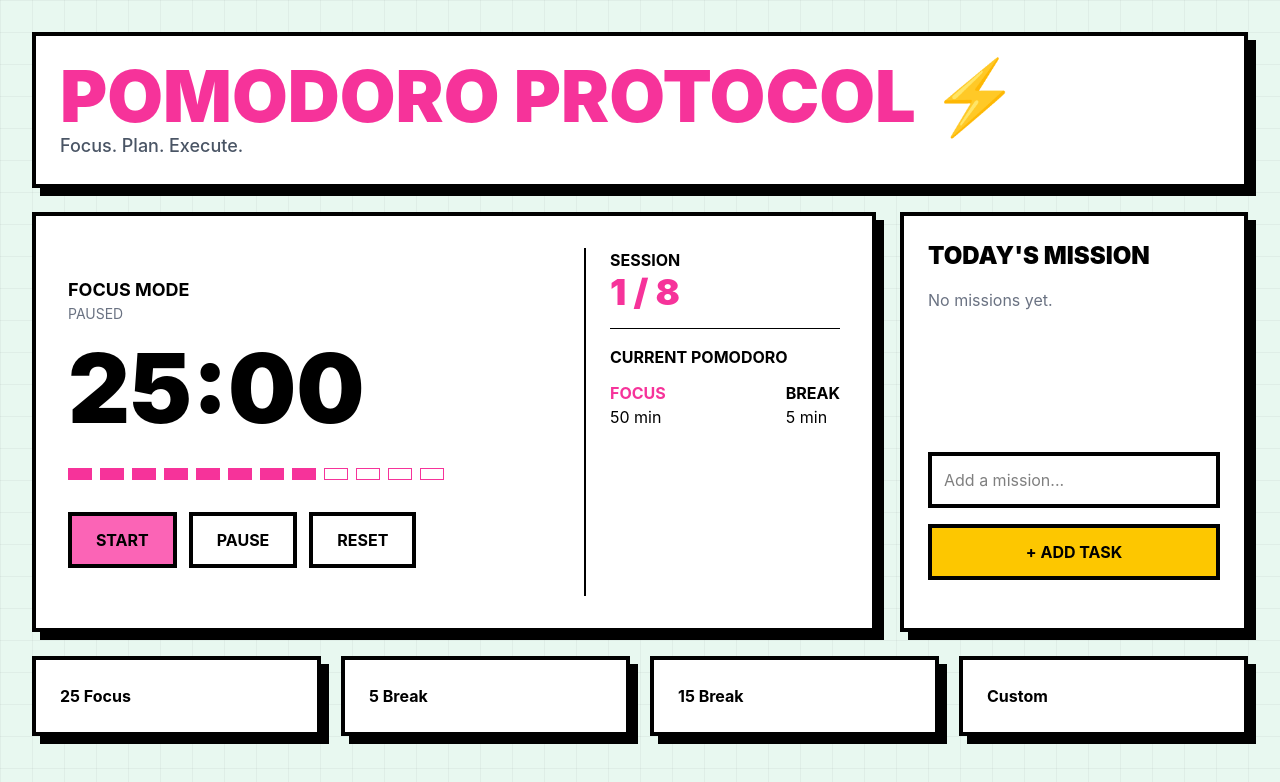
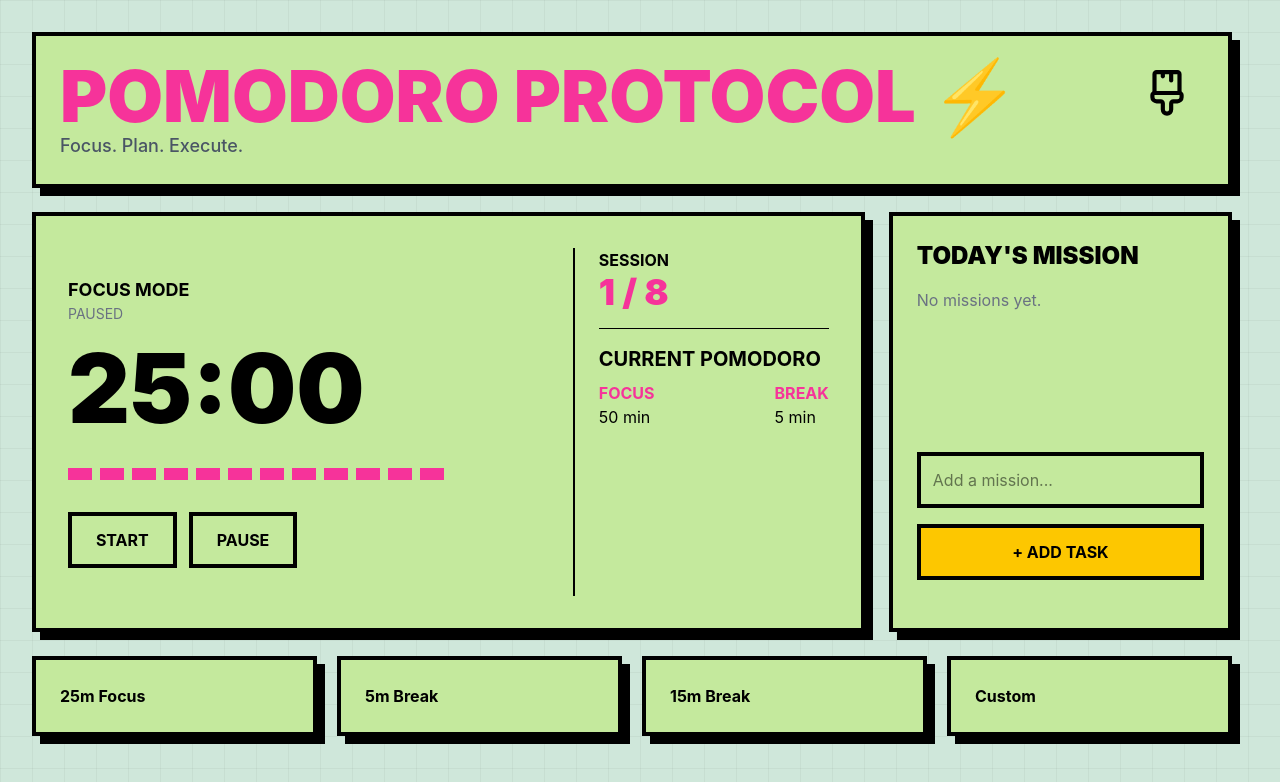
Before and after one commit to Subhuism/Pomodoro, a Next.js app: page / in a window 1280 px wide. Shown: the top 782 px of the page. Built offline with nearby package versions, Linux system fonts and the light colour scheme.

Commit message:
upgraded ui with interactive elements

```diff
--- a/src/app/components/Header.jsx
+++ b/src/app/components/Header.jsx
@@ -1,13 +1,29 @@
-export default function Header() {
+import React from 'react'
+import { PaintbrushVertical } from 'lucide-react';
+
+const Header = ({ themeIndex, setThemeIndex, totalThemes, themeColor }) => {
   return (
-    <div className="w-100% brutal-card p-6 mb-6">
-      <h1 className="text-4xl sm:text-5xl md:text-7xl font-black text-pink-500">
-        POMODORO PROTOCOL ⚡
-      </h1>
+    <div className="w-full brutal-card p-6 mb-6 hover:-translate-x-1 hover:-translate-y-1 hover:shadow-none transition-all " style={{ backgroundColor: themeColor, }}>
+      <div className="flex flex-row justify-between items-start gap-2">
+        <h1 className="min-w-0 text-4xl sm:text-5xl md:text-7xl font-black text-pink-500 break-words cursor-pointer">
+          POMODORO PROTOCOL ⚡
+        </h1>
+        <button
+          className="shrink-0 px-3 py-2 cursor-pointer"
+          onClick={() =>
+            setThemeIndex(
+              (prev) => (prev + 1) % totalThemes
+            )
+          }
+        >
+          <PaintbrushVertical size={50} />
+        </button></div>
 
-      <p className=" text-lg font-medium text-gray-600">
+      <p className="text-lg font-medium text-gray-600">
         Focus. Plan. Execute.
       </p>
     </div>
   );
 }
+
+export default Header
--- a/src/app/components/Pomodoro.jsx
+++ b/src/app/components/Pomodoro.jsx
@@ -1,5 +1,5 @@
 "use client";
-import {React, useState} from 'react';
+import { React, useState } from 'react';
 import Timer from './Timer';
 import TaskPanel from './TaskPanel';
 import SessionTracker from './SessionTracker';
@@ -8,6 +8,14 @@ import Header from './Header';
 
 const Pomodoro = () => {
 
+  const themes = [
+    "#c4e99d", // final
+    "#ffffff",   // final
+    "#D9B2FE",
+    "#a23737", //final
+    "#8d5b31",  // final
+  ];
+  const [themeIndex, setThemeIndex] = useState(0);
   const [time, setTime] = useState(25 * 60); const [isRunning, setIsRunning] = useState(false);
   const [protocol, setProtocol] = useState({
     focus: 50,
@@ -15,7 +23,7 @@ const Pomodoro = () => {
     sessions: 8,
     longBreakEvery: 4,
     longBreak: 15,
-    autoStart:false,
+    autoStart: false,
     ProtocolStarted: true,
   });
 
@@ -27,15 +35,18 @@ const Pomodoro = () => {
 
 
   return (
-    <>
-    <Header />
-
-  <div className="grid lg:grid-cols-10 gap-6">
+    <div>
+      <Header
+        themeIndex={themeIndex}
+        setThemeIndex={setThemeIndex}
+        totalThemes={themes.length}
+        themeColor={themes[themeIndex]}
+      />
+      <div className="grid lg:grid-cols-10 gap-6 ">
 
 
 
         <div className="lg:col-span-7">
-        {/* <Timer time={time} setTime={setTime} isRunning={isRunning} setIsRunning={setIsRunning} currentSession={currentSession} protocol={protocol} mode={mode} setMode={setMode} setCurrentSession={setCurrentSession} isComplete={isComplete} setIsComplete={setIsComplete}/>  */}
           <Timer
             time={time}
             setTime={setTime}
@@ -48,11 +59,13 @@ const Pomodoro = () => {
             setMode={setMode}
             isComplete={isComplete}
             setIsComplete={setIsComplete}
+            protocolStarted={protocolStarted}
+            themeColor={themes[themeIndex]}
           />
         </div>
 
         <div className="lg:col-span-3">
-          <TaskPanel />
+          <TaskPanel themeColor={themes[themeIndex]} />
         </div>
       </div>
       <SessionTracker
@@ -62,10 +75,9 @@ const Pomodoro = () => {
       />
 
       <div>
-        <Preset setTime={setTime} setIsRunning={setIsRunning} protocol={protocol} setProtocol={setProtocol} setProtocolStarted={setProtocolStarted} setMode={setMode} setCurrentSession={setCurrentSession} />
+        <Preset setTime={setTime} setIsRunning={setIsRunning} protocol={protocol} setProtocol={setProtocol} setProtocolStarted={setProtocolStarted} setMode={setMode} setCurrentSession={setCurrentSession} themeColor={themes[themeIndex]} />
       </div>
-
-    </>
+    </div>
   )
 }
 
--- a/src/app/components/Preset.jsx
+++ b/src/app/components/Preset.jsx
@@ -1,7 +1,7 @@
 "use client";
 import { React, useState } from 'react';
 
-const Preset = ({ setTime, setIsRunning, protocol, setProtocol, setProtocolStarted, setMode, setCurrentSession, }) => {
+const Preset = ({ setTime, setIsRunning, protocol, setProtocol, setProtocolStarted, setMode, setCurrentSession, themeColor }) => {
 
     const [customMinutes, setCustomMinutes] = useState("");
     const [showModal, setShowModal] = useState(false);
@@ -40,9 +40,8 @@ const Preset = ({ setTime, setIsRunning, protocol, setProtocol, setProtocolStart
 
 
     return (
-        <div className="grid md:grid-cols-4 gap-5">
-            <div className="brutal-card p-6 mt-6 font-bold hover:-translate-x-1 hover:-translate-y-1 hover:shadow-none transition-all">
-                <button onClick={() => {
+        <div className="grid grid-cols-2 md:grid-cols-4 gap-5 ">
+            <div className="brutal-card dark:bg-green-500 hover:!bg-[#06B6D4] hover:cursor-pointer p-6 mt-6 font-bold hover:-translate-x-1 hover:-translate-y-1 hover:shadow-none transition-all" onClick={() => {
 
                 console.log("Before");
                 setProtocol({
@@ -65,12 +64,12 @@ const Preset = ({ setTime, setIsRunning, protocol, setProtocol, setProtocolStart
                 setIsRunning(false);
 
                 setProtocolStarted(false);
-                }}>
-                    25 Focus
+            }} style={{ backgroundColor: themeColor, }}>
+                <button className='cursor-pointer'>
+                    25m Focus
                 </button>
             </div>
-            <div className="brutal-card p-6 mt-6 font-bold hover:-translate-x-1 hover:-translate-y-1 hover:shadow-none transition-all">
-                <button onClick={() => {
+            <div className="brutal-card hover:!bg-[#06B6D4] hover:cursor-pointer p-6 mt-6 font-bold hover:-translate-x-1 hover:-translate-y-1 hover:shadow-none transition-all" onClick={() => {
                 setProtocol({
                     focus: 0,
                     break: 5,
@@ -89,12 +88,13 @@ const Preset = ({ setTime, setIsRunning, protocol, setProtocol, setProtocolStart
                 setIsRunning(false);
 
                 setProtocolStarted(false);
-                }}>
-                    5 Break
+            }} style={{ backgroundColor: themeColor, }}>
+                <button className='cursor-pointer'>
+                    5m Break
                 </button>
             </div>
-            <div className="brutal-card p-6 mt-6 font-bold hover:-translate-x-1 hover:-translate-y-1 hover:shadow-none transition-all">
-                <button onClick={() => { setProtocol({
+            <div className="brutal-card hover:!bg-[#06B6D4] hover:cursor-pointer p-6 mt-6 font-bold hover:-translate-x-1 hover:-translate-y-1 hover:shadow-none transition-all" onClick={() => {
+                setProtocol({
                     focus: 0,
                     break: 15,
                     sessions: 1,
@@ -111,19 +111,21 @@ const Preset = ({ setTime, setIsRunning, protocol, setProtocol, setProtocolStart
 
                 setIsRunning(false);
 
-                    setProtocolStarted(false);}}>
-                    15 Break
+                setProtocolStarted(false);
+            }} style={{ backgroundColor: themeColor, }}>
+                <button className='cursor-pointer'>
+                    15m Break
                 </button>
             </div>
-            <div className="brutal-card p-6 mt-6 font-bold hover:-translate-x-1 hover:-translate-y-1 hover:shadow-none transition-all">
-                <button onClick={() => setShowModal(true)}>
+            <div className="brutal-card hover:cursor-pointer hover:!bg-[#FDC700] p-6 mt-6 font-bold hover:-translate-x-1 hover:-translate-y-1 hover:shadow-none transition-all" onClick={() => setShowModal(true)} style={{ backgroundColor: themeColor, }}>
+                <button className='cursor-pointer' >
                     Custom
                 </button>
             </div>
             <>
 
                 {showModal && (
-                    <div className="fixed inset-0 bg-black/50 flex items-center justify-center" onClick={() => setShowModal(false)}>
+                    <div className="fixed inset-0 bg-black/50 flex items-center justify-center " onClick={() => setShowModal(false)}>
                         <div className=" brutal-card bg-white md:p-8 p-4 w-[70%] max-h-[90vh] max-w-2xl overflow-y-auto " onClick={(e) => e.stopPropagation()}>
                             <div className="flex justify-between items-center">
 
@@ -131,7 +133,7 @@ const Preset = ({ setTime, setIsRunning, protocol, setProtocol, setProtocolStart
                                     CUSTOM PROTOCOL
                                 </h2>
 
-                                <button onClick={() => setShowModal(false)} className="border-4 border-black px-3 py-1 font-bold">
+                                <button onClick={() => setShowModal(false)} className="border-4 border-black px-3 py-1 font-bold hover:!bg-red-500 cursor-pointer">
                                     X
                                 </button>
                             </div>
@@ -183,7 +185,7 @@ const Preset = ({ setTime, setIsRunning, protocol, setProtocol, setProtocolStart
                                 </label>
                             </div>
                             <div>
-                                <button className="mt-8 w-full border-4 border-black bg-pink-400 py-4 font-black text-lg" onClick={saveProtocol}>
+                                <button className="mt-8 w-full border-4 border-black bg-[#FDC700] py-4 font-black text-lg" onClick={saveProtocol}>
                                     START PROTOCOL
                                 </button>
                             </div>
--- a/src/app/components/TaskPanel.jsx
+++ b/src/app/components/TaskPanel.jsx
@@ -1,10 +1,10 @@
 "use client";
-import { Trash2, Circle , CircleCheckBig } from "lucide-react";
+import { Trash2, Circle, CircleCheckBig } from "lucide-react";
 import { useState, useEffect } from "react";
 
 import React from 'react'
 
-const TaskPanel = () => {
+const TaskPanel = ({ themeColor }) => {
 
     useEffect(() => {
         const savedTasks =
@@ -66,7 +66,9 @@ const TaskPanel = () => {
 
 
     return (
-    <div className="brutal-card p-6 h-full flex flex-col ">
+        <div className="brutal-card p-6 h-full flex flex-col hover:-translate-x-1 hover:-translate-y-1 hover:shadow-none transition-all" style={{
+            backgroundColor: themeColor,
+        }}>
 
             <h3 className="text-2xl font-black mb-4">
                 TODAY'S MISSION
@@ -81,15 +83,15 @@ const TaskPanel = () => {
                         <div
                             key={task.id} className="flex gap-2 cursor-pointer border border-gray-200 border-padding p-2 rounded-md">
                             <span onClick={() => toggleTask(task.id)}>{task.completed ? <CircleCheckBig /> : <Circle />}</span>
-                <span className={task.completed? "line-through": ""}>{task.text}</span>
-                <button onClick={() => deleteTask(task.id)} className="px-2 font-bold justify-between items-center ml-auto "><Trash2 /></button>
+                            <span className={task.completed ? "line-through" : ""}>{task.text}</span>
+                            <button onClick={() => deleteTask(task.id)} className="px-2 font-bold justify-between items-center ml-auto hover:cursor-pointer"><Trash2 /></button>
                         </div>))}
                 </div>
             </div>
             <div className="">
-      <input type="text" placeholder="Add a mission..." value={newTask} onChange={(e)=> setNewTask(e.target.value)} className="w-full border-4 border-black p-3 mb-4 mt-4 outline-none" onKeyDown={(e) =>{if (e.key === 'Enter') {addTask();}}} />
+                <input type="text" placeholder="Add a mission..." value={newTask} onChange={(e) => setNewTask(e.target.value)} className="w-full border-4 border-black p-3 mb-4 mt-4 outline-none" onKeyDown={(e) => { if (e.key === 'Enter') { addTask(); } }} />
                 <button
-        className=" w-full border-4 border-black bg-yellow-400 py-3 font-bold max-h-90 overflow-y-auto" onClick={addTask} >+ ADD TASK </button>
+                    className=" w-full border-4 border-black bg-yellow-400 py-3 font-bold max-h-90 overflow-y-auto hover:border-[#060dd4] hover:text-[#060dd4] hover:cursor-pointer transition-all duration-700" onClick={addTask} >+ ADD TASK </button>
             </div>
         </div>
     )
--- a/src/app/components/Timer.jsx
+++ b/src/app/components/Timer.jsx
@@ -4,7 +4,20 @@ import { useRef } from "react";
 
 import React from 'react'
 
-const Timer = ({ time, setTime, isRunning, setIsRunning, currentSession, setCurrentSession, protocol, mode, setMode, isComplete,setIsComplete, })=>{
+const Timer = ({ time, setTime, isRunning, setIsRunning, currentSession, setCurrentSession, protocol, mode, setMode, isComplete, setIsComplete, protocolStarted, themeColor }) => {
+
+
+  const [sessionDuration, setSessionDuration] = useState(time);
+
+  useEffect(() => {
+    if (!isRunning) {
+      setSessionDuration(time);
+    }
+  }, [time, isRunning]);
+
+  const boxes = 12;
+  const activeBoxes = Math.ceil(
+    (time / sessionDuration) * boxes);
 
   const handledRef = useRef(false);
   function handleSessionEnd() {
@@ -18,7 +31,8 @@ const Timer = ({ time, setTime, isRunning, setIsRunning, currentSession, setCurr
 
       setIsRunning(false);
 
-    setTime(0);
+      setSessionDuration(protocol.focus * 60);
+      setTime(protocol.focus * 60);
 
       return;
     }
@@ -34,13 +48,13 @@ const Timer = ({ time, setTime, isRunning, setIsRunning, currentSession, setCurr
       if (shouldTakeLongBreak) {
 
         setMode("longBreak");
-
+        setSessionDuration(protocol.longBreak * 60);
         setTime(protocol.longBreak * 60);
 
       } else {
 
         setMode("break");
-
+        setSessionDuration(protocol.break * 60);
         setTime(protocol.break * 60);
 
       }
@@ -63,10 +77,8 @@ const Timer = ({ time, setTime, isRunning, setIsRunning, currentSession, setCurr
       );
 
       setMode("focus");
-
-    setTime(
-      protocol.focus * 60
-    );
+      setSessionDuration(protocol.focus * 60);
+      setTime(protocol.focus * 60);
 
       if (!protocol.autoStart) {
         setIsRunning(false);
@@ -107,14 +119,16 @@ const Timer = ({ time, setTime, isRunning, setIsRunning, currentSession, setCurr
 
     return () => clearInterval(interval);
 
-}, [isRunning,mode,currentSession,protocol,]);
+  }, [isRunning, mode, currentSession, protocol,]);
 
 
 
 
 
   return (
-    <div className="brutal-card p-8 min-h-105 flex flex-col lg:flex-row gap-8">
+    <div className="brutal-card p-8 min-h-105 flex flex-col lg:flex-row gap-8 hover:-translate-x-1 hover:-translate-y-1 hover:shadow-none transition-all" style={{
+      backgroundColor: themeColor,
+    }}>
       <div className="flex flex-col justify-center">
 
         <div>
@@ -134,31 +148,35 @@ const Timer = ({ time, setTime, isRunning, setIsRunning, currentSession, setCurr
         <h2 className="text-7xl md:text-8xl font-black mt-4">
           {String(minutes).padStart(2, "0")}:{String(seconds).padStart(2, "0")}
         </h2>
-
         <div className="mt-8 flex gap-2">
           {Array.from({ length: 12 }).map((_, i) => (
             <div
               key={i}
-                      className={`h-3 w-6 border border-pink-500 ${i < 8 ? "bg-pink-500" : ""}`}
+              className={`h-3 w-6 border border-pink-500 ${i < activeBoxes ? "bg-pink-500" : "bg-white"
+                }`}
             />
           ))}
         </div>
 
+
         <div className="flex gap-3 mt-8">
-        <button className="border-4 border-black px-6 py-3 font-bold bg-pink-400" onClick={() => setIsRunning(true)}>
+          <button className="border-4 border-black px-6 py-3 font-bold hover:!bg-pink-400 cursor-pointer" onClick={() => setIsRunning(true)}>
             START
           </button>
 
-        <button className="border-4 border-black px-6 py-3 font-bold" onClick={() => setIsRunning(false)}>
+          <button className="border-4 border-black px-6 py-3 font-bold hover:!bg-pink-400 cursor-pointer" onClick={() => setIsRunning(false)}>
             PAUSE
           </button>
-
-              <button className="border-4 border-black px-6 py-3 font-bold" onClick={() => {
+          {protocolStarted && (
+            <button className="border-4 border-black px-6 py-3 font-bold hover:!bg-pink-400 cursor-pointer" onClick={() => {
               setIsRunning(false);
-                  setTime(25 * 60);
+              setSessionDuration(protocol.focus * 60);
+              setTime(protocol.focus * 60);
             }}>
               RESET
             </button>
+          )}
+
         </div>
 
       </div>
@@ -176,7 +194,7 @@ const Timer = ({ time, setTime, isRunning, setIsRunning, currentSession, setCurr
 
           <hr className="border-black my-4" />
 
-  <p className="font-bold mb-3">
+          <p className="text-xl font-bold mb-2">
             CURRENT POMODORO
           </p>
 
@@ -192,7 +210,7 @@ const Timer = ({ time, setTime, isRunning, setIsRunning, currentSession, setCurr
             </div>
 
             <div>
-      <p className="font-bold">
+              <p className="font-bold text-pink-500">
                 BREAK
               </p>
 
--- a/src/app/globals.css
+++ b/src/app/globals.css
@@ -1,7 +1,29 @@
 @import "tailwindcss";
 
 body {
-  background-color: #e8f8f0;
+  /* background-color: #e8f8f0; */
+  /* background-color: #c6f8df; */
+  background-color: #cfe7da;
+
+  background-image:
+    linear-gradient(rgba(0, 0, 0, .04) 1px,
+      transparent 1px),
+    linear-gradient(90deg,
+      rgba(0, 0, 0, .04) 1px,
+      transparent 1px);
+
+  background-size: 32px 32px;
+}
+
+.brutal-card {
+  /* background-color: #371e09 !important; */
+  border: 4px solid black;
+  box-shadow:
+    8px 8px 0px black;
+}
+
+/* body {
+  background-color: #086a1c;
 
   background-image:
     linear-gradient(
@@ -15,11 +37,25 @@ body {
     );
 
   background-size: 32px 32px;
+} */
+
+/* .dark .brutal-card {
+  background: #1E293B;
+  color: #F8FAFC;
+  border: 4px solid #F6339A;
+  box-shadow: 8px 8px 0px #F6339A;
+  transition: all 0.2s ease;
+} */
+
+
+.brutal-card.hover {
+  background-color: #06B6D4;
+
 }
 
-.brutal-card{
-  background:white;
-  border:4px solid black;
+
+.buttons {
+  border: 4px solid black;
   box-shadow:
-  8px 8px 0px black;
+    8px 8px 0px black;
 }
--- a/src/app/layout.js
+++ b/src/app/layout.js
@@ -22,7 +22,7 @@ export default function RootLayout({ children }) {
       lang="en"
       className={`${geistSans.variable} ${geistMono.variable} h-full antialiased`}
     >
-      <body className="min-h-full flex flex-col">{children}</body>
+      <body>{children}</body>
     </html>
   );
 }
--- a/src/app/page.js
+++ b/src/app/page.js
@@ -3,13 +3,10 @@ import React from 'react'
 import Pomodoro from './components/Pomodoro';
 
 const page = () => {
+
   return (
-    <main className="min-h-screen p-4 md:p-8">
-
-
-
-      <Pomodoro/>
-
+    <main className="min-h-screen mr-4 p-4 md:p-8">
+      <Pomodoro />
     </main>
   )
 
```
Also changed, not shown: src/app/components/SessionTracker.jsx (+4 -5 lines). Lines whose indentation alone changed are shown as unchanged.
